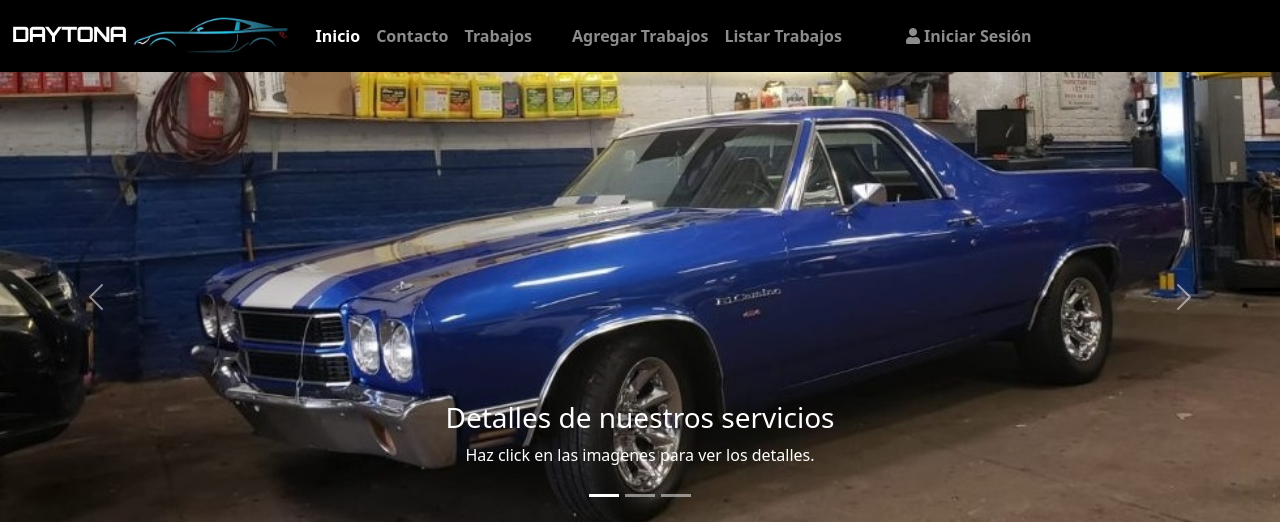
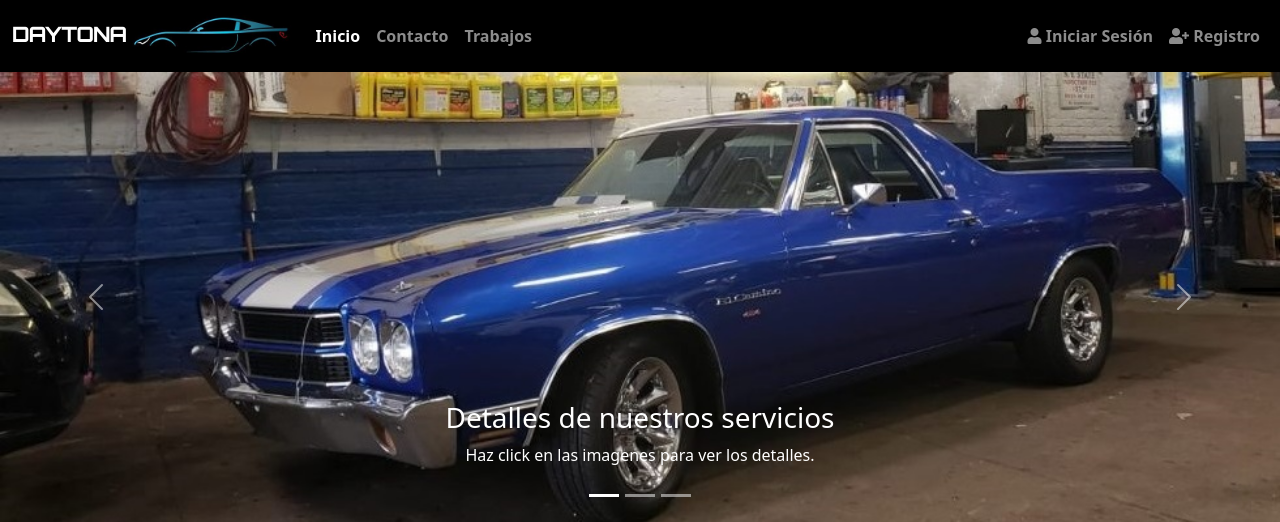
Before and after one commit to willknight27/daytona, a Django app: page / in a window 1280 px wide. Shown: the top 522 px of the page. Run offline with Django 3.2, Linux system fonts and the light colour scheme; parts of the project's set-up code (start-up, migrations or seed data) failed here and were passed over; some libraries are stand-ins or nearby versions.

Commit message:
Modificar navbar, agregar página de registro y asignar permisos

```diff
--- a/core/templates/core/base.html
+++ b/core/templates/core/base.html
@@ -37,18 +37,24 @@
                         <a class="nav-link active" aria-current="page" href="{% url 'home' %}">Inicio</a>
                         <a class="nav-link" href="{% url 'contacto' %}">Contacto</a>
                         <a class="nav-link" href="{% url 'trabajos' %}">Trabajos</a>
-                        <a class="nav-link ms-4" href="{% url 'agregar-trabajo' %}">Agregar Trabajos</a>
-                        <a class="nav-link" href="{% url 'listar-trabajos' %}">Listar Trabajos</a>
+                    </div>
+                    <div class = "navbar-nav ms-auto">
+                        {% if perms.core.add_trabajo %}
+                            <a class="nav-link ms-5" href="{% url 'agregar-trabajo' %}">Agregar Trabajos</a>
+                        {% endif %}
+
+                        {% if perms.core.view_trabajo %}
+                            <a class="nav-link" href="{% url 'listar-trabajos' %}">Listar Trabajos</a>
+                        {% endif %}
 
                         {% if user.is_authenticated %}
-                            <a class="login_daytona nav-link ms-5" href="{% url 'logout' %}"><span><i class="login_icono fas fa-user-times"></i></span> Cerrar Sesión</a>
-                            <a class="nav-link ms-2" href="#"><span><i class="login_icono fas fa-user"></i></span> {{user.username}}</a>
+                            <a class="login_daytona nav-link" href="{% url 'logout' %}"><span><i class="login_icono fas fa-user-times"></i></span> Cerrar Sesión</a>
+                            <a class="nav-link" href="#"><span><i class="login_icono fas fa-user"></i></span> {{user.username}}</a>
 
                         {% else %}
-                            <a class="login_daytona nav-link ms-5" href="{% url 'login' %}"><span><i class="login_icono fas fa-user"></i></span> Iniciar Sesión</a>
+                            <a class="login_daytona nav-link " href="{% url 'login' %}"><span><i class="login_icono fas fa-user"></i></span> Iniciar Sesión</a>
+                            <a class="login_daytona nav-link " href="{% url 'registro' %}"><span><i class="fas fa-user-plus"></i></span> Registro</a>
                         {% endif %}
-
-
                     </div>
                 </div>
             </div>
--- a/core/urls.py
+++ b/core/urls.py
@@ -1,6 +1,6 @@
 from unicodedata import name
 from django.urls import path
-from .views import eliminar_trabajos, home,contacto, listar_trabajos,trabajos,agregar_trabajo,modificar_trabajos
+from .views import eliminar_trabajos, home,contacto, listar_trabajos, registro,trabajos,agregar_trabajo,modificar_trabajos
 
 
 urlpatterns = [
@@ -11,4 +11,6 @@ urlpatterns = [
     path('listar-trabajos/',listar_trabajos,name="listar-trabajos"),
     path('modificar-trabajos/<id>/',modificar_trabajos,name='modificar-trabajos'),
     path('eliminar-trabajos/<id>/',eliminar_trabajos,name='eliminar-trabajos'),
+    path('registro/',registro,name='registro'),
+
 ]
--- a/core/views.py
+++ b/core/views.py
@@ -1,14 +1,20 @@
 from importlib.metadata import files
 from django.shortcuts import render,redirect,get_object_or_404
 from .models import Trabajo
-from .forms import TrabajoForm,VehiculoForm
+from .forms import TrabajoForm,VehiculoForm,CustomUserCreationForm
 from django.contrib import messages
+from django.contrib.auth import authenticate,login
+
+# Permisos de acceso del lado del servidor -> @permission_required('core.add_trabajo')
+from django.contrib.auth.decorators import login_required,permission_required
+
 
 #VISTAS
 
 def home(request):
     return render(request,'core/index.html')
 
+# @login_required -> solo con login puede ver
 def contacto(request):
     return render(request,'core/contacto.html')
 
@@ -19,6 +25,7 @@ def trabajos(request):
     }
     return render(request,'core/trabajos.html',data)
 
+@permission_required('core.add_trabajo')
 def agregar_trabajo(request):
 
     data = {
@@ -48,7 +55,7 @@ def agregar_trabajo(request):
 
     return render(request,'core/lista_trabajos/agregar.html',data)
 
-
+@permission_required('core.view_trabajo')
 def listar_trabajos(request):
     trabajos = Trabajo.objects.all()
 
@@ -58,6 +65,7 @@ def listar_trabajos(request):
 
     return render(request, 'core/lista_trabajos/listar.html',data)
 
+@permission_required('core.change_trabajo')
 def modificar_trabajos(request, id):
 
     trabajo = get_object_or_404(Trabajo, id_trabajo = id )
@@ -77,10 +85,28 @@ def modificar_trabajos(request, id):
 
     return render(request, 'core/lista_trabajos/modificar.html',data)
 
-
+@permission_required('core.delete_trabajo')
 def eliminar_trabajos(request, id):
 
     trabajo = get_object_or_404(Trabajo, id_trabajo = id)
     trabajo.delete()
     messages.success(request,"Eliminado correctamente")
     return redirect(to='listar-trabajos')
+
+def registro(request):
+
+    data = {
+        'form' : CustomUserCreationForm()
+    }
+
+    if request.method == 'POST':
+        formulario = CustomUserCreationForm(data = request.POST)
+        if formulario.is_valid():
+            formulario.save()
+            user = authenticate(username = formulario.cleaned_data["username"], password=formulario.cleaned_data["password1"])
+            login(request, user)
+            messages.success(request,"Registro de usuario exitoso")
+            return redirect(to=home)
+        data["form"] = formulario
+
+    return render(request, 'registration/registro.html',data)
```
Also changed, not shown: core/forms.py (+10 -2 lines), core/templates/core/lista_trabajos/listar.html (+7 -2 lines), core/templates/registration/registro.html (added, +43 -0 lines), media/admin-interface/logo/logo.jpg (added).
